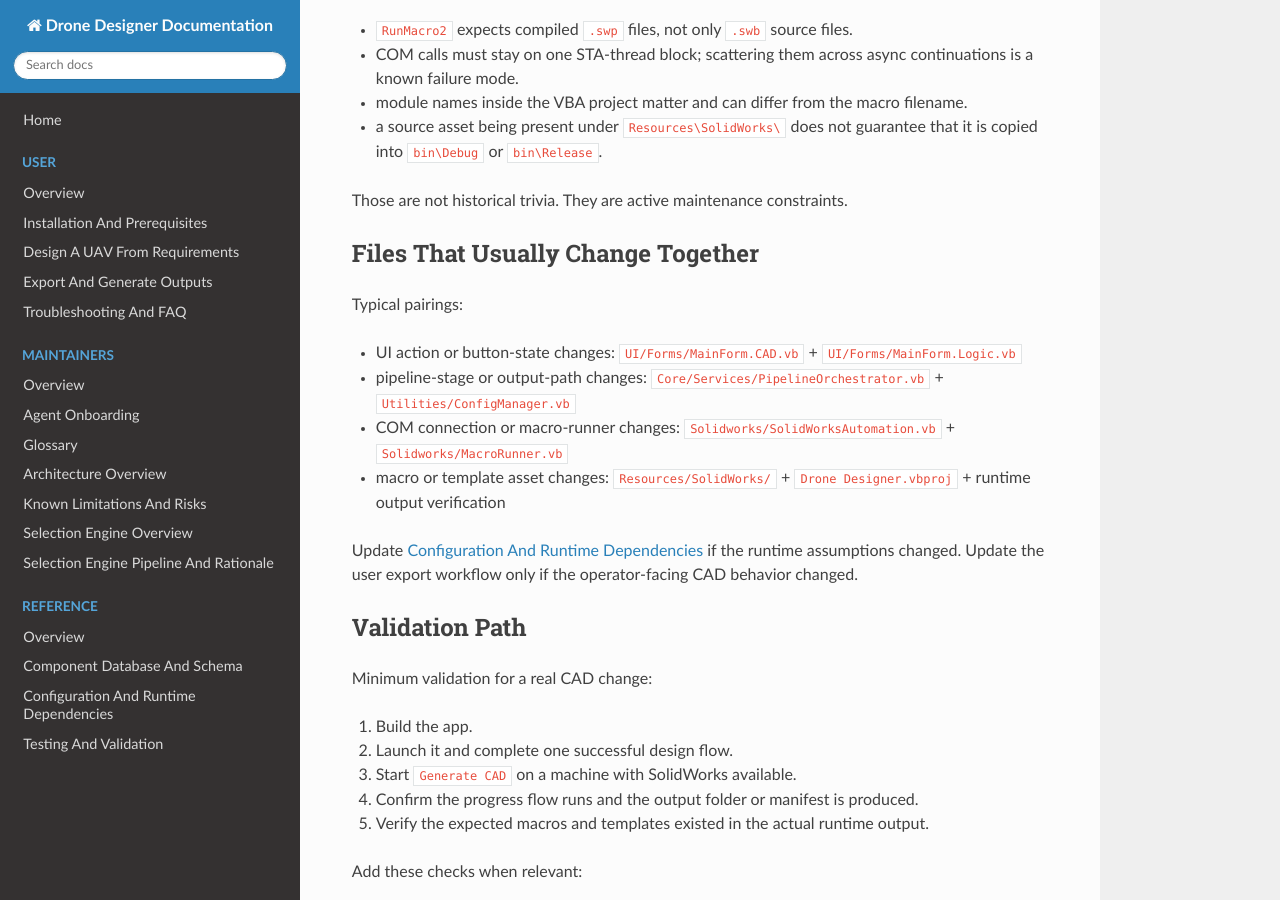
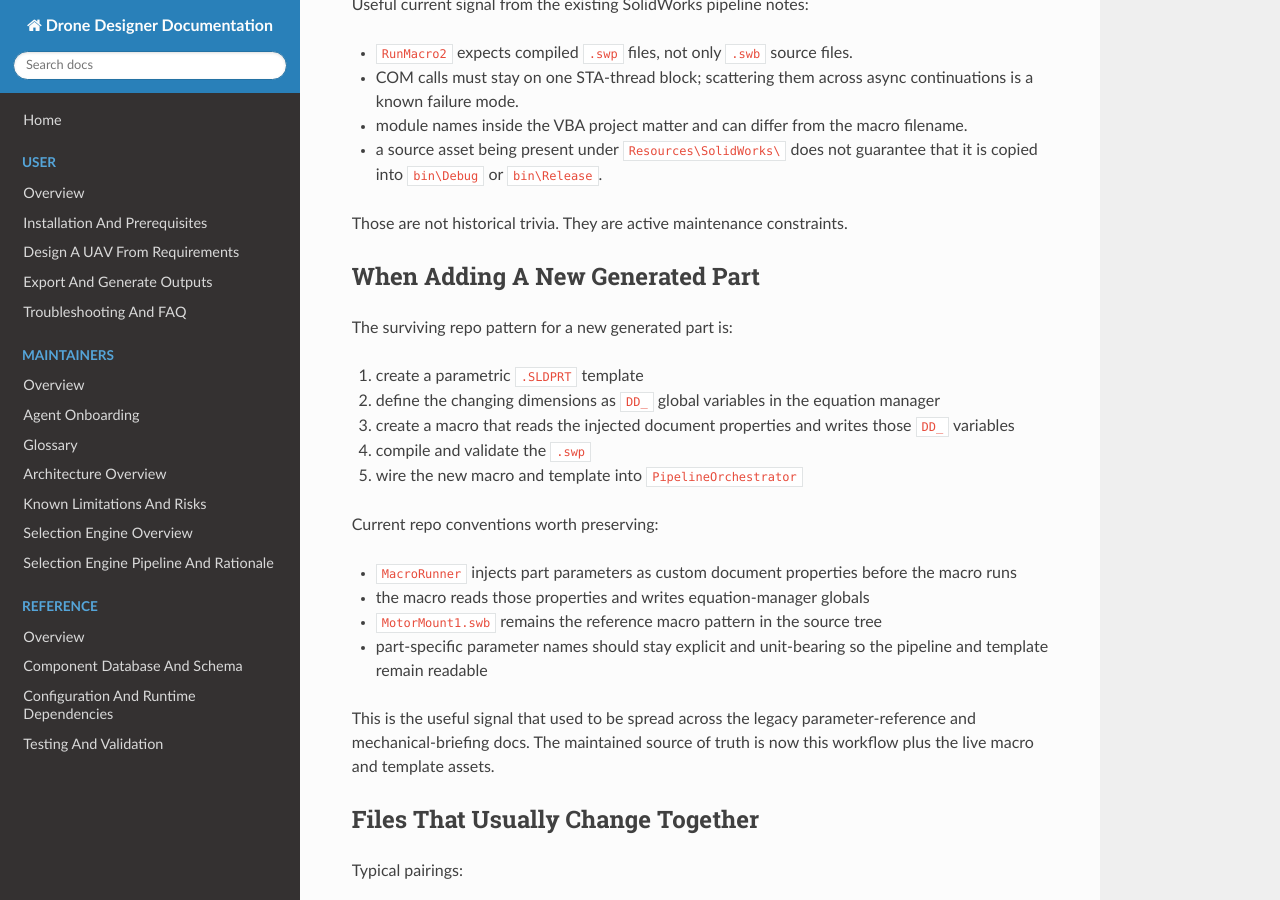
Before and after one commit to EMPAERIAL/Drone-Designer, an MkDocs documentation site: the page built from docs/maintainers/workflows/changing-cad-generation.md, in a window 1280 px wide and 900 px high, scrolled down 1421 px. Built offline with MkDocs 1.6.1, drawn with Linux system fonts in a browser that asks for light colours; nearby versions of some CDN libraries; some of the changed text lies outside the part shown.

Commit message:
docs: repair stale doc links

```diff
--- a/docs/maintainers/workflows/changing-cad-generation.md
+++ b/docs/maintainers/workflows/changing-cad-generation.md
@@ -15,7 +15,7 @@
 
 - [Configuration And Runtime Dependencies](../../reference/configuration-and-runtime-dependencies.md)
 - [Testing And Validation](../../reference/testing-and-validation.md)
-- [`docs/solidworks-macro-pipeline.md`](../../solidworks-macro-pipeline.md)
+- the legacy SolidWorks pipeline notes only as already-migrated source material, not as a maintained destination
 
 ## Read First
 
@@ -25,7 +25,7 @@
 2. [`Core/Services/PipelineOrchestrator.vb`](../../Core/Services/PipelineOrchestrator.vb) for the end-to-end CAD workflow and path building.
 3. [`Solidworks/SolidWorksAutomation.vb`](../../Solidworks/SolidWorksAutomation.vb) for COM connection rules and install/version checks.
 4. [`Solidworks/MacroRunner.vb`](../../Solidworks/MacroRunner.vb) for macro invocation and error handling.
-5. [`docs/solidworks-macro-pipeline.md`](../../solidworks-macro-pipeline.md) for the repo's hard-won notes about STA threading, `.swp` requirements, and module naming.
+5. this workflow's own notes on STA threading, `.swp` requirements, and module naming before changing macros or templates.
 
 Do not start by editing only the macro files. In this repo, CAD failures are often in the orchestration or runtime-asset path rather than the macro body itself.
 
@@ -51,6 +51,25 @@
 - a source asset being present under `Resources\SolidWorks\` does not guarantee that it is copied into `bin\Debug` or `bin\Release`.
 
 Those are not historical trivia. They are active maintenance constraints.
+
+## When Adding A New Generated Part
+
+The surviving repo pattern for a new generated part is:
+
+1. create a parametric `.SLDPRT` template
+2. define the changing dimensions as `DD_` global variables in the equation manager
+3. create a macro that reads the injected document properties and writes those `DD_` variables
+4. compile and validate the `.swp`
+5. wire the new macro and template into `PipelineOrchestrator`
+
+Current repo conventions worth preserving:
+
+- `MacroRunner` injects part parameters as custom document properties before the macro runs
+- the macro reads those properties and writes equation-manager globals
+- `MotorMount1.swb` remains the reference macro pattern in the source tree
+- part-specific parameter names should stay explicit and unit-bearing so the pipeline and template remain readable
+
+This is the useful signal that used to be spread across the legacy parameter-reference and mechanical-briefing docs. The maintained source of truth is now this workflow plus the live macro and template assets.
 
 ## Files That Usually Change Together
 
```
Also changed, not shown: other parts of docs/maintainers/workflows/changing-cad-generation.md (+0 -1 lines), docs/reference/component-database-and-schema.md (+0 -1 lines).
